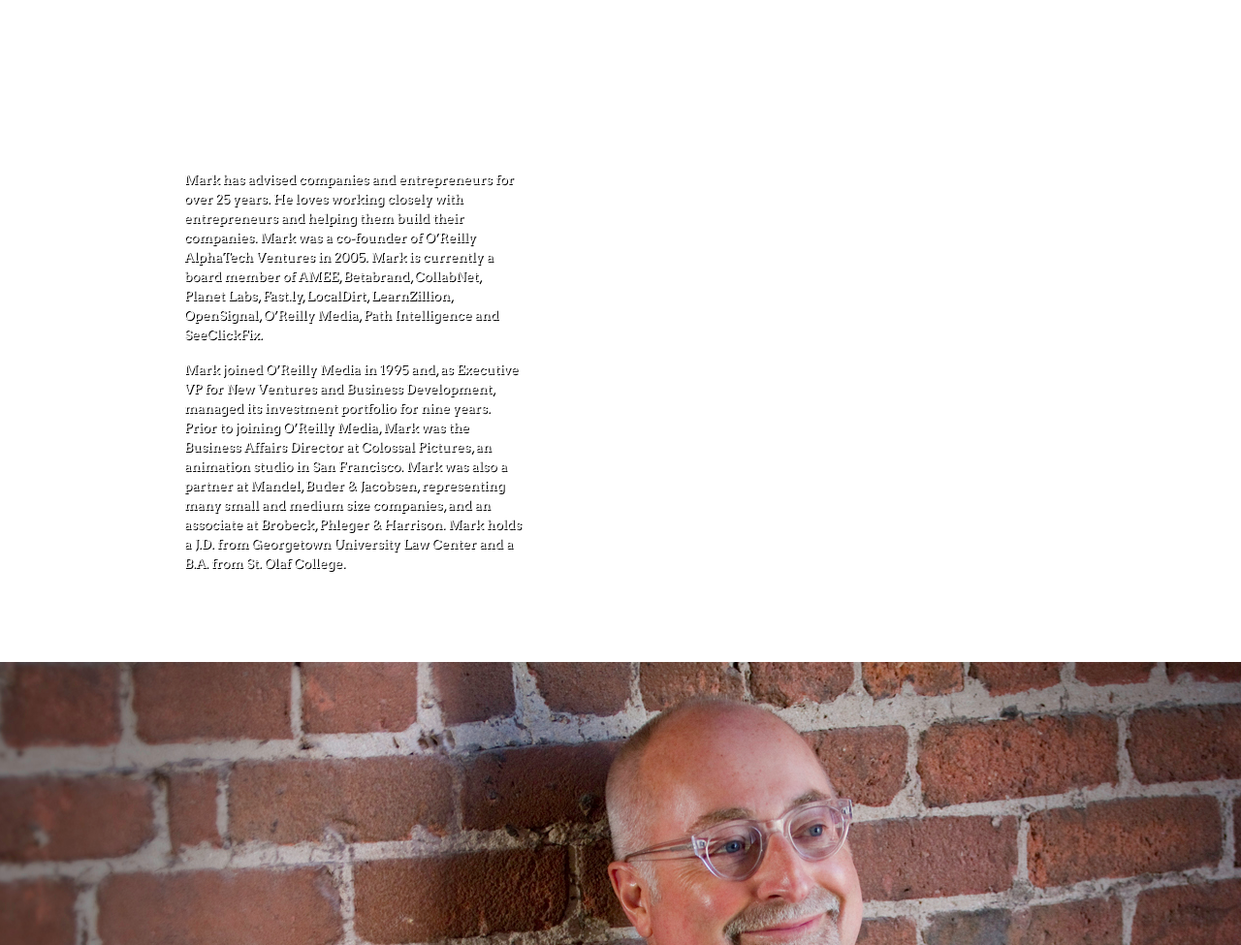
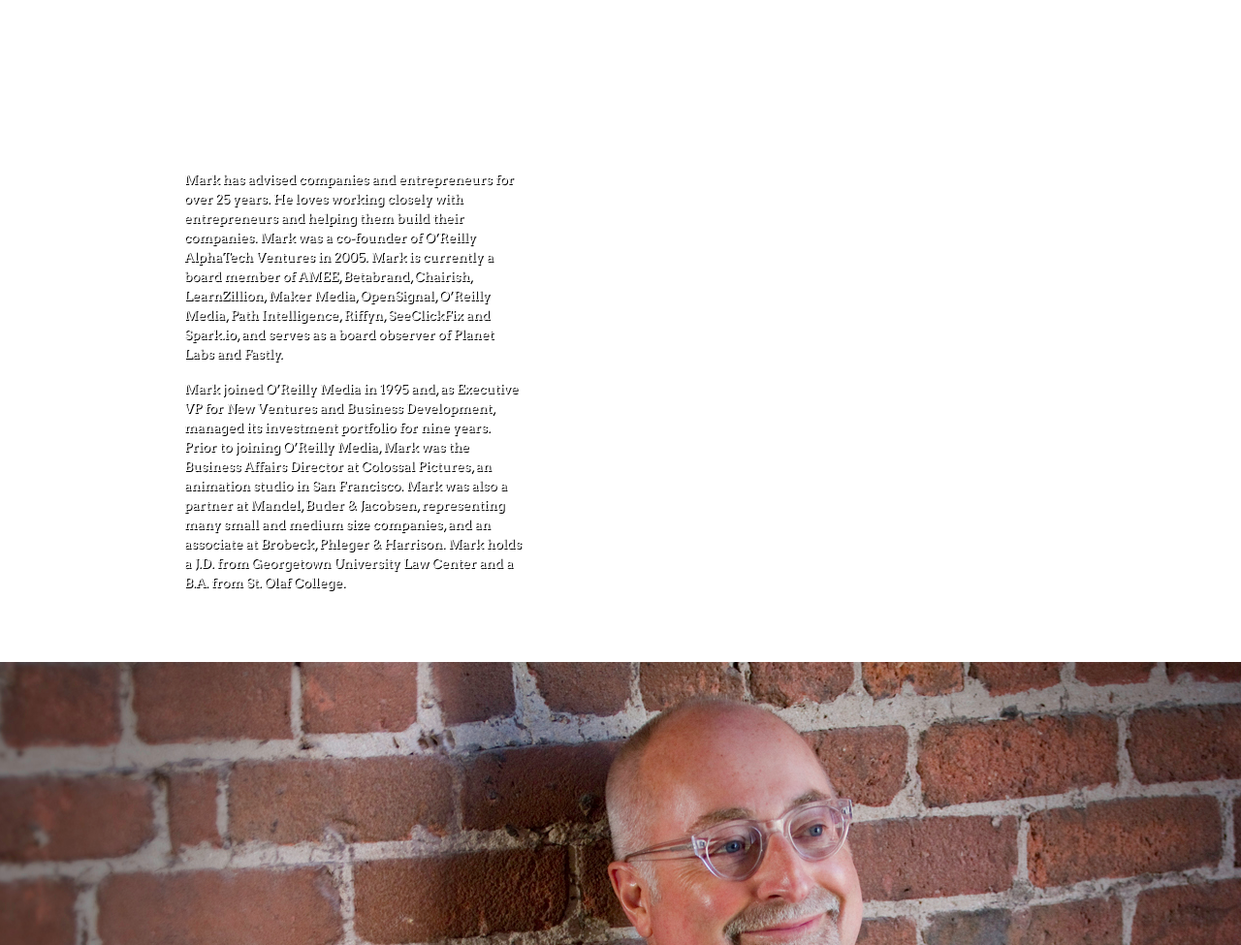
Before and after one commit to OATV/oatv, a plain HTML site: page team.html in a window 1280 px wide. Shown: the part 1337-2312 px from the top of the page at 97% size. Drawn offline with nearby package versions, Linux system fonts and the light colour scheme.

Commit message:
Update team.html

```diff
--- a/team.html
+++ b/team.html
@@ -53,7 +53,7 @@
 	<div class="story">
     	<div class="float-left">
 		<h3>Mark Jacobsen<br/><span class="light">Managing Director</span></h3>
-		<p>Mark has advised companies and entrepreneurs for over 25 years. He loves working closely with entrepreneurs and helping them build their companies. Mark was a co-founder of O&rsquo;Reilly AlphaTech Ventures in 2005. Mark is currently a board member of AMEE, Betabrand, CollabNet, Planet Labs, Fast.ly, LocalDirt, LearnZillion, OpenSignal, O&rsquo;Reilly Media, Path Intelligence and SeeClickFix.</p>
+		<p>Mark has advised companies and entrepreneurs for over 25 years. He loves working closely with entrepreneurs and helping them build their companies. Mark was a co-founder of O&rsquo;Reilly AlphaTech Ventures in 2005. Mark is currently a board member of AMEE, Betabrand, Chairish, LearnZillion, Maker Media, OpenSignal, O&rsquo;Reilly Media, Path Intelligence, Riffyn, SeeClickFix and Spark.io, and serves as a board observer of Planet Labs and Fastly.</p>
 		<p>Mark joined O&rsquo;Reilly Media in 1995 and, as Executive VP for New Ventures and Business Development, managed its investment portfolio for nine years. Prior to joining O&rsquo;Reilly Media, Mark was the Business Affairs Director at Colossal Pictures, an animation studio in San Francisco. Mark was also a partner at Mandel, Buder & Jacobsen, representing many small and medium size companies, and an associate at Brobeck, Phleger & Harrison. Mark holds a J.D. from Georgetown University Law Center and a B.A. from St. Olaf College.</p>
 
     </div>
```
